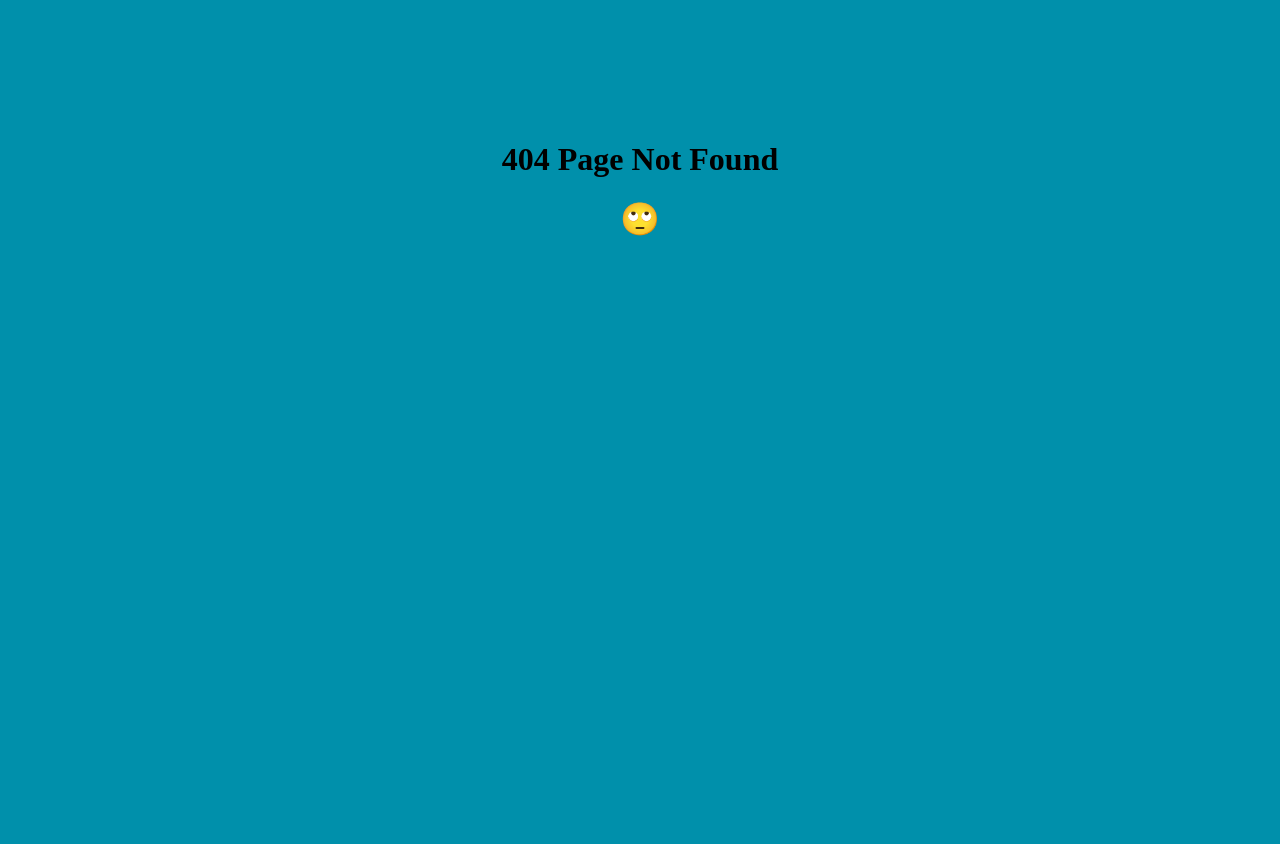
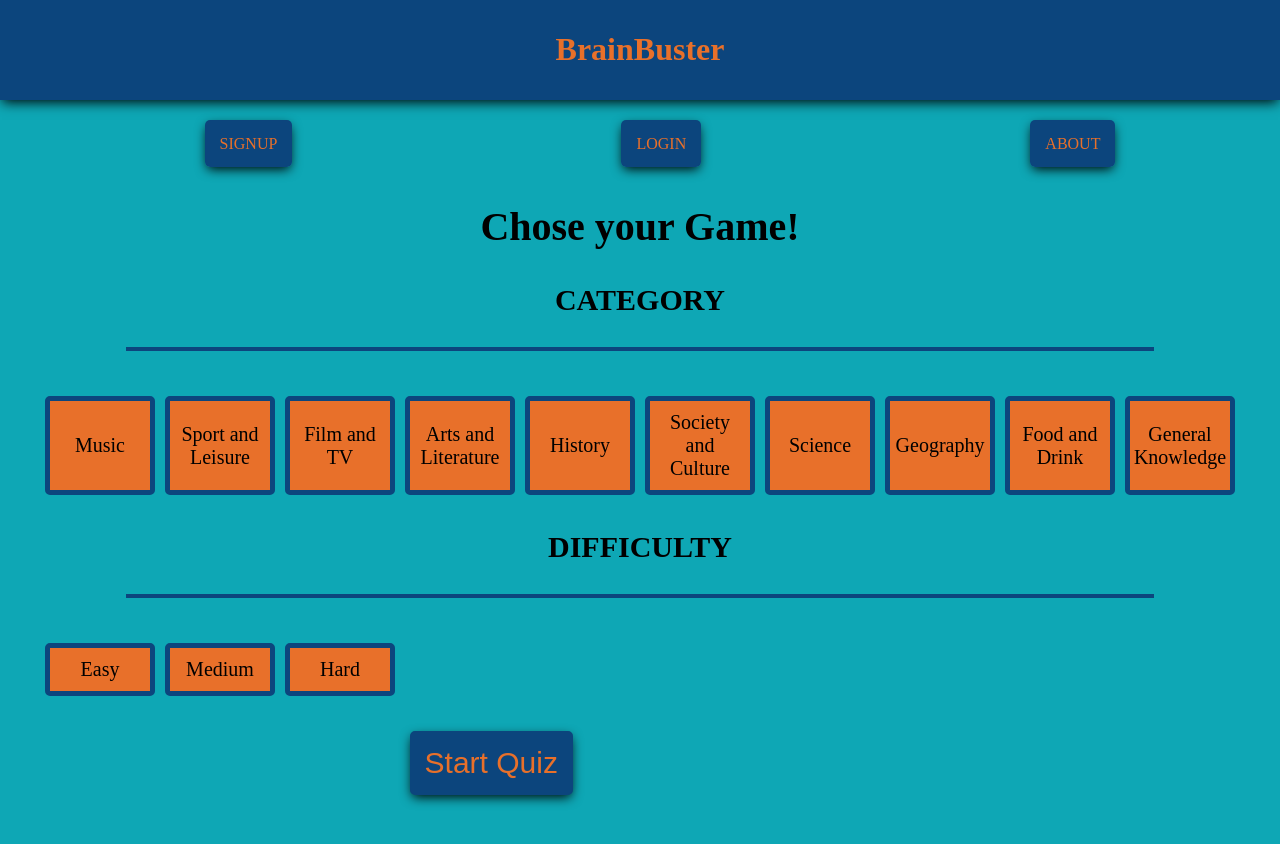
Before and after one commit to cmatthews3212/BrainBuster, a React (Vite) app in the folder client/: page /quiz in a window 1280 px wide. Before the commit this address had no page. Before the commit the page ends 800 px from the top, so only its background shows below. Built offline with nearby package versions, Linux system fonts and the light colour scheme.

Commit message:
style quiz

```diff
--- a/client/src/App.jsx
+++ b/client/src/App.jsx
@@ -35,9 +35,9 @@ function App() {
     <ApolloProvider client={client}>
       <div>
         <GlobalProvider>
-          <Nav />
+          <Nav/>
           <Outlet />
-          <Quiz />
+
         </GlobalProvider>
       </div>
     </ApolloProvider>
--- a/client/src/components/Game/JoinGame.jsx
+++ b/client/src/components/Game/JoinGame.jsx
@@ -1,9 +1,20 @@
 import React from 'react';
+import { useNavigate } from 'react-router-dom';
 
 function JoinGame() {
+
+  const navigate = useNavigate();
+
+  const renderQuiz = () => {
+    return navigate('/quiz')
+  }
+
+
+
+
   return (
     <div className="join-game">
-      <button>JOIN!</button>
+      <button onClick={renderQuiz}>JOIN!</button>
       <button>INVITE!</button>
     </div>
   );
--- a/client/src/components/Quiz/index.jsx
+++ b/client/src/components/Quiz/index.jsx
@@ -77,38 +77,40 @@ const Quiz = () => {
   const isQuizComplete = Object.keys(userAnswers).length === questions.length;
 
   return (
-    <div>
-      <h1>Trivia!</h1>
+    <div className="quiz-container">
+      <h2>Chose your Game!</h2>
       <div>
-        <label>
-          Category:
-          <select
+        <h3>
+          CATEGORY
+      </h3>
+      <hr></hr>
+          <ul
           value={selectedCategory}
-          onChange={(e) => setSelectedCategory(e.target.value)}
           disabled={questions.length > 0}
         >
           {categories.map((cat) => (
-            <option key={cat.value} value={cat.value}>
+            <li onClick={(e) => setSelectedCategory(e.target.value)} key={cat.value} value={cat.value}>
               {cat.label}
-            </option>
+            </li>
           ))}
-        </select>
-      </label>
-      <label>
-        Difficulty:
-        <select
+        </ul>
+      <h3>
+        DIFFICULTY
+        </h3>
+        <hr></hr>
+        <ul
           value={selectedDifficulty}
           onChange={(e) => setSelectedDifficulty(e.target.value)}
           disabled={questions.length > 0}
         >
           {difficulties.map((diff) => (
-            <option key={diff} value={diff}>
+            <li key={diff} value={diff}>
               {diff.charAt(0).toUpperCase() + diff.slice(1)}
-            </option>
+            </li>
           ))}
-        </select>
-      </label>
-      <button onClick={fetchQuestions} disabled={loading || questions.length > 0}>
+        </ul>
+
+      <button className="quizBtn" onClick={fetchQuestions} disabled={loading || questions.length > 0}>
         { loading ? "Loading..." : "Start Quiz"}
       </button>
     </div>
--- a/client/src/index.css
+++ b/client/src/index.css
@@ -1,9 +1,9 @@
 body {
   margin: 0;
-  background-color: 			#0090ab;
+  background-color: 	#0ea7b5;
 }
 header {
-  background-color: 		#095786;
+  background-color:	#0c457d;
   margin: 0;
   padding: 10px;
   display: flex;
@@ -12,7 +12,7 @@ header {
 }
 
 header h1 .h1 {
-  color: #db4646;
+  color: 	#e8702a;
   text-decoration: none ;
 }
 
@@ -26,8 +26,8 @@ header h1 .h1 {
 
 .head-container nav ul li .link {
   text-decoration: none;
-  background-color: 		#095786;
-  color: 	#e6cea0;
+  background-color: #0c457d;
+  color: 		#e8702a;
   padding: 15px;
   border-radius: 5px;
   justify-content: center;
@@ -48,7 +48,7 @@ header h1 .h1 {
 }
 
 .join-game button {
-  background-color: 	#db4646;
+  background-color: 	#e8702a;
   /* width: 200px; */
   font-size: 40px;
   font-weight: 500;
@@ -58,3 +58,56 @@ header h1 .h1 {
   border-radius: 5px;
   box-shadow: 0 4px 12px -2px black ;
 }
+
+/* Quiz */
+
+.quiz-container h2 {
+  font-size: 40px;
+  text-align: center;
+}
+
+.quiz-container h3 {
+  text-align: center;
+  font-size: 30px;
+}
+
+.quiz-container hr {
+  border: 2px solid #0c457d;
+  width: 80%;
+  margin-bottom: 40px;
+}
+.quiz-container ul {
+  list-style-type: none;
+  display: flex;
+  flex-wrap: wrap;
+  margin: 0 auto;
+}
+
+.quiz-container ul li {
+  background-color: #e8702a;
+  width: 80px;
+  display: flex;
+  justify-content: center;
+  align-items: center;
+  font-size: 20px;
+  margin: 5px;
+  text-align: center;
+  padding: 10px;
+  border-radius: 5px;
+  border: 5px solid #0c457d;
+  /* box-shadow: 0 4px 12px -2px #0c457d; */
+}
+
+.quizBtn {
+  background-color: #0c457d;
+  color: #e8702a;
+  font-size: 30px;
+  padding: 10px;
+  border: 5px solid #0c457d;
+  border-radius: 5px;
+
+  box-shadow: 0 4px 12px -2px black;
+  margin-left: 32%;
+  margin-top: 30px;
+  margin-bottom: 50px;
+}
--- a/client/src/main.jsx
+++ b/client/src/main.jsx
@@ -11,6 +11,7 @@ import Signup from './pages/Signup';
 import About from './pages/About.jsx';
 import Profile from './pages/Profile.jsx'
 import Avatars from './pages/Avatars.jsx';
+import Quiz from './components/Quiz/index.jsx';
 // import AvatarDisplay  from './components/Avatar/AvatarDisplay.jsx';
 
 
@@ -42,7 +43,10 @@ const router = createBrowserRouter([
       },{
         path: '/avatars',
         element: <Avatars />
-      },
+      }, {
+        path: '/quiz',
+        element: <Quiz />
+      }
       // {
       //   path: '/avatar/:src',
       //   element: <AvatarDisplay />
--- a/client/src/pages/Home.jsx
+++ b/client/src/pages/Home.jsx
@@ -4,8 +4,10 @@ import { useQuery } from "@apollo/client";
 import { useEffect } from "react";
 import { SET_USERS } from "../utils/actions";
 import JoinGame from "../components/Game/JoinGame";
+import Nav from "../components/Nav";
 
 const Home = () => {
+
 
 
     const [state, dispatch] = useGlobalContext();
@@ -26,6 +28,7 @@ const Home = () => {
     <div className="container">
      <div className="avatarCont"></div>
      <div className="join">
+
      <JoinGame></JoinGame>
 
      </div>
```
